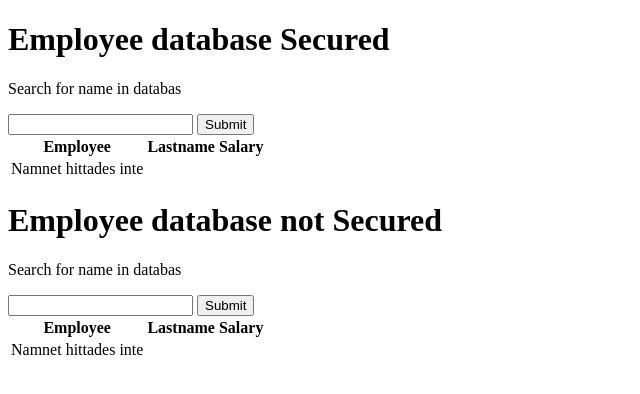
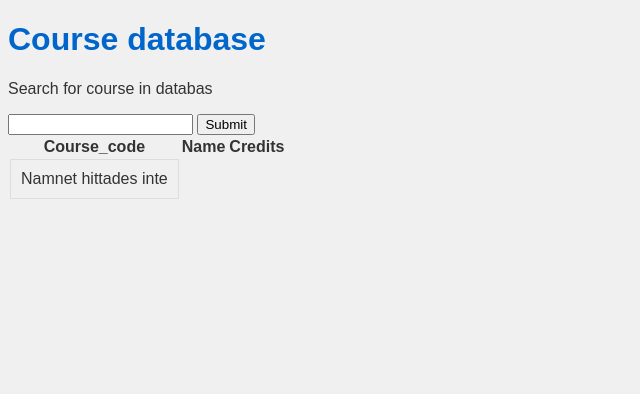
Before and after one commit to k1s3n/universityDB, a Flask app: page / in a window 1280 px wide. Shown: the top 394 px of the page, without its empty margins (0-640 px from the left). Run offline with Flask 3, Linux system fonts and the light colour scheme; some libraries are stand-ins or nearby versions.

Commit message:
updated frontend see readme.txt

```diff
--- a/app.py
+++ b/app.py
@@ -28,7 +28,6 @@ def execute_query(query, parameter=None):
         if conn:
             conn.close()
 
-
 @app.route("/")
 def hello_world():
     return render_template("index.html")
@@ -36,5 +35,5 @@ def hello_world():
 @app.route("/submit", methods=["POST"])
 def submit_answer():
     name = request.form.get("firstname")
-    query_result = execute_query("SELECT first_name, last_name, salary FROM employees WHERE first_name = %s", (name, ))
+    query_result = execute_query("SELECT * FROM course WHERE course_id LIKE %s", (f"%{name}%", ))
     return render_template("index.html", query_result= query_result)
--- /dev/null
+++ b/static/style.css
@@ -0,0 +1,34 @@
+/* Vanliga stildefinitioner för alla element */
+body {
+    font-family: Arial, sans-serif;
+    background-color: #f0f0f0;
+    color: #333;
+}
+
+/* Stildefinitioner för td-element i tabeller */
+td {
+    padding: 10px;
+    border: 1px solid #ddd;
+}
+
+/* Stildefinitioner för andra element om det behövs */
+h1 {
+    color: #0066cc;
+}
+
+th {
+    text-align: center;
+}
+
+td {
+    text-align: center;
+}
+
+a:hover {
+    color: #000; /* Ändra färgen när du hovrar över länken */
+}
+
+/* Hover-effekt för th-elementen i tabellen */
+td:hover {
+    background-color: #29648a; /* Ändra bakgrundsfärgen när du hovrar över th-elementet */
+}
--- a/templates/index.html
+++ b/templates/index.html
@@ -4,44 +4,20 @@
     <meta charset="UTF-8">
     <meta name="viewport" content="width=device-width, initial-scale=1.0">
     <title>Formulär</title>
+    <link rel="stylesheet" href="{{ url_for('static', filename='style.css') }}">
 </head>
 <body>
-    <h1>Employee database Secured</h1>
-    <p>Search for name in databas</p>
+    <h1>Course database</h1>
+    <p>Search for course in databas</p>
     <form action="/submit" method="post">
       <input name="firstname" type="text" />
       <button type="submit">Submit</button>
     </form>
     <table>
       <thead>
-        <th>Employee</th>
-        <th>Lastname</th>
-        <th>Salary</th>
-      </thead>
-      <tbody>
-        {% for row in query_result%}
-        <tr>
-          <td>{{row[0]}}</td>
-          <td>{{row[1]}}</td>
-          <td>{{row[2]}}</td>
-        </tr>
-        {% endfor %}
-        {%if not query_result%}
-        <td>Namnet hittades inte</td>
-        {%endif%}
-      </tbody>
-    </table>
-    <h1>Employee database not Secured</h1>
-    <p>Search for name in databas</p>
-    <form action="/submit2" method="post">
-      <input name="firstname" type="text" />
-      <button type="submit">Submit</button>
-    </form>
-    <table>
-      <thead>
-        <th>Employee</th>
-        <th>Lastname</th>
-        <th>Salary</th>
+        <th>Course_code</th>
+        <th>Name</th>
+        <th>Credits</th>
       </thead>
       <tbody>
         {% for row in query_result%}
```
Also changed, not shown: README.md.
